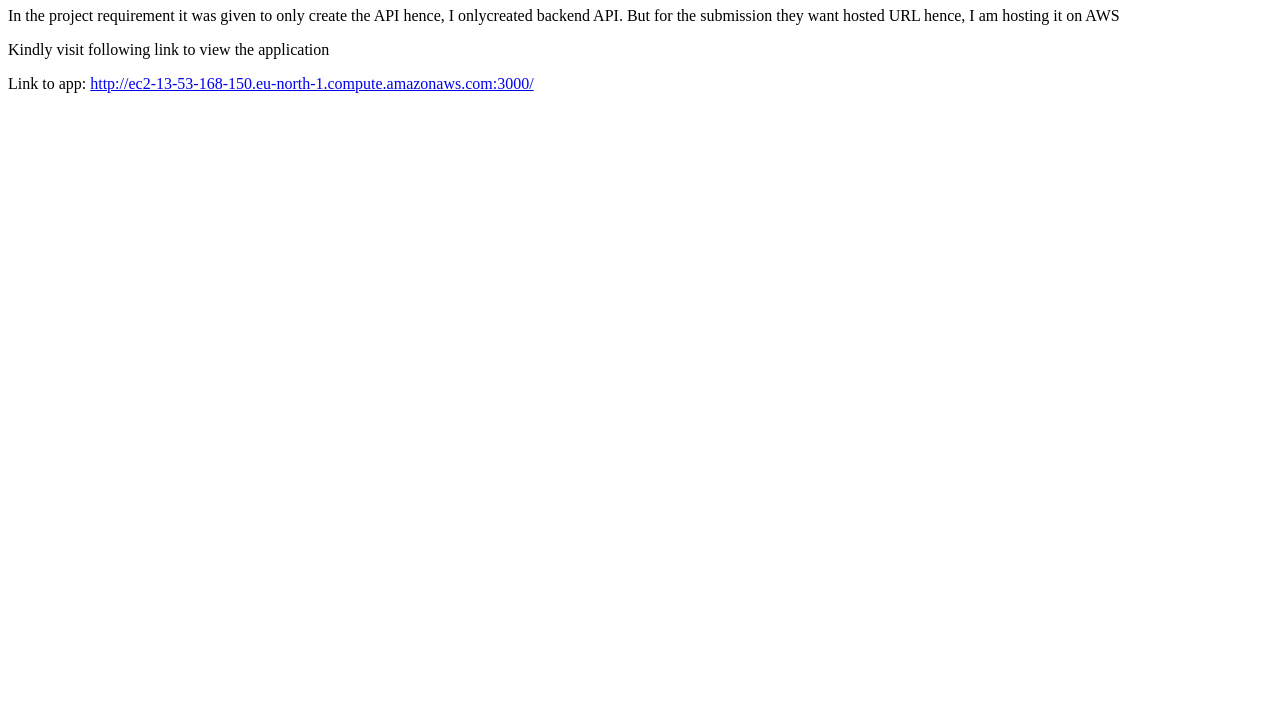
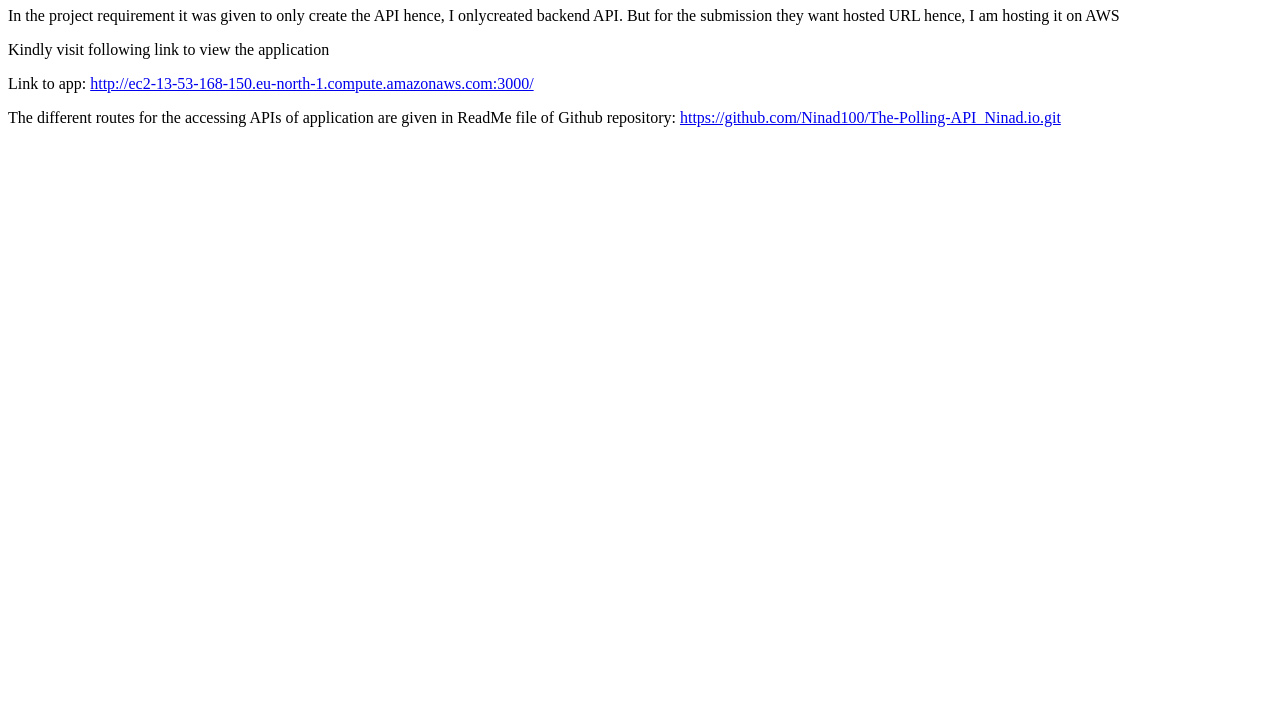
Before and after one commit to Ninad100/The-Polling-API_Ninad, a website: page index.html in a window 1280 px wide. Shown: the part 73-800 px from the top of the page. Drawn offline with Linux system fonts and the light colour scheme.

Commit message:
Update index.html

```diff
--- a/index.html
+++ b/index.html
@@ -10,5 +10,8 @@
     <p>Kindly visit following link to view the application</p>
 
     <p>Link to app: <a href="http://ec2-13-53-168-150.eu-north-1.compute.amazonaws.com:3000/">http://ec2-13-53-168-150.eu-north-1.compute.amazonaws.com:3000/ </a></p>
+    <p> The different routes for the accessing APIs of application are given in ReadMe file of Github repository:
+      <a href="https://github.com/Ninad100/The-Polling-API_Ninad.io.git">https://github.com/Ninad100/The-Polling-API_Ninad.io.git</a>
+    </p>
 </body>
 </html>
```
